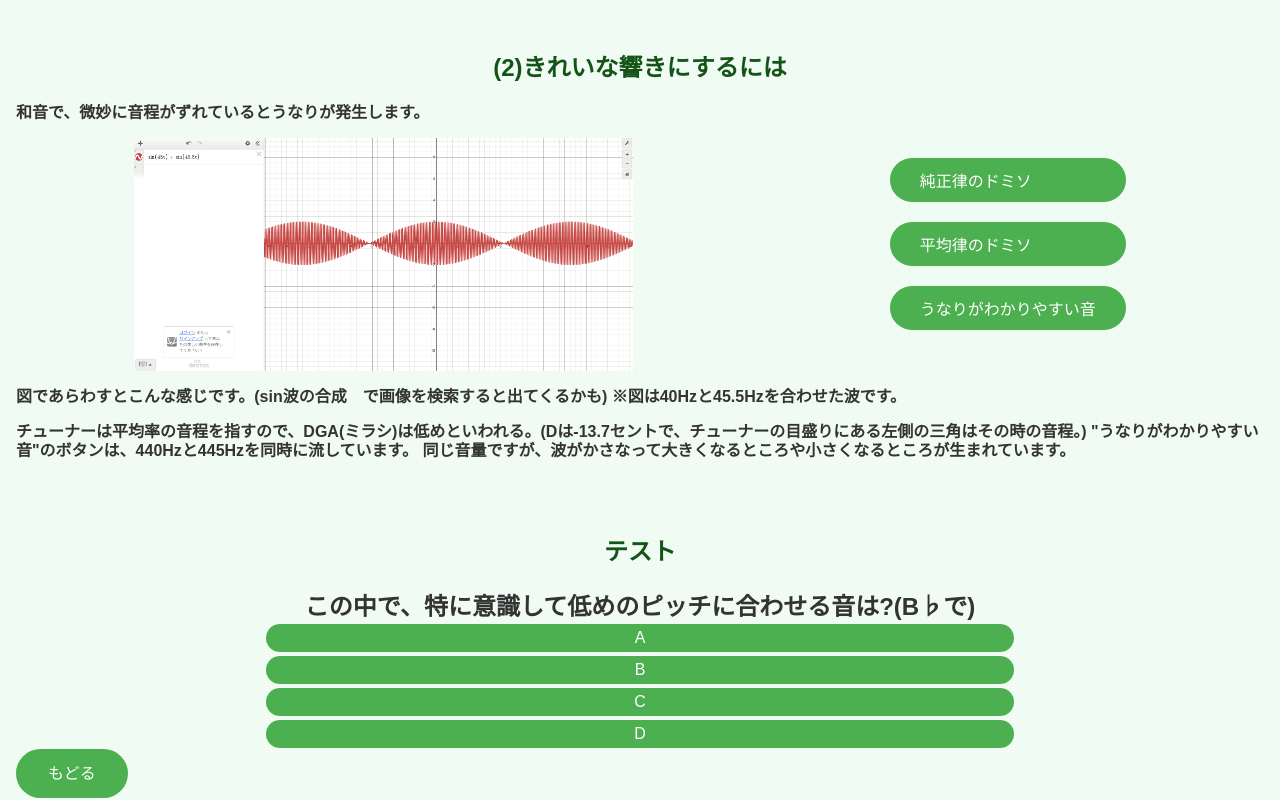
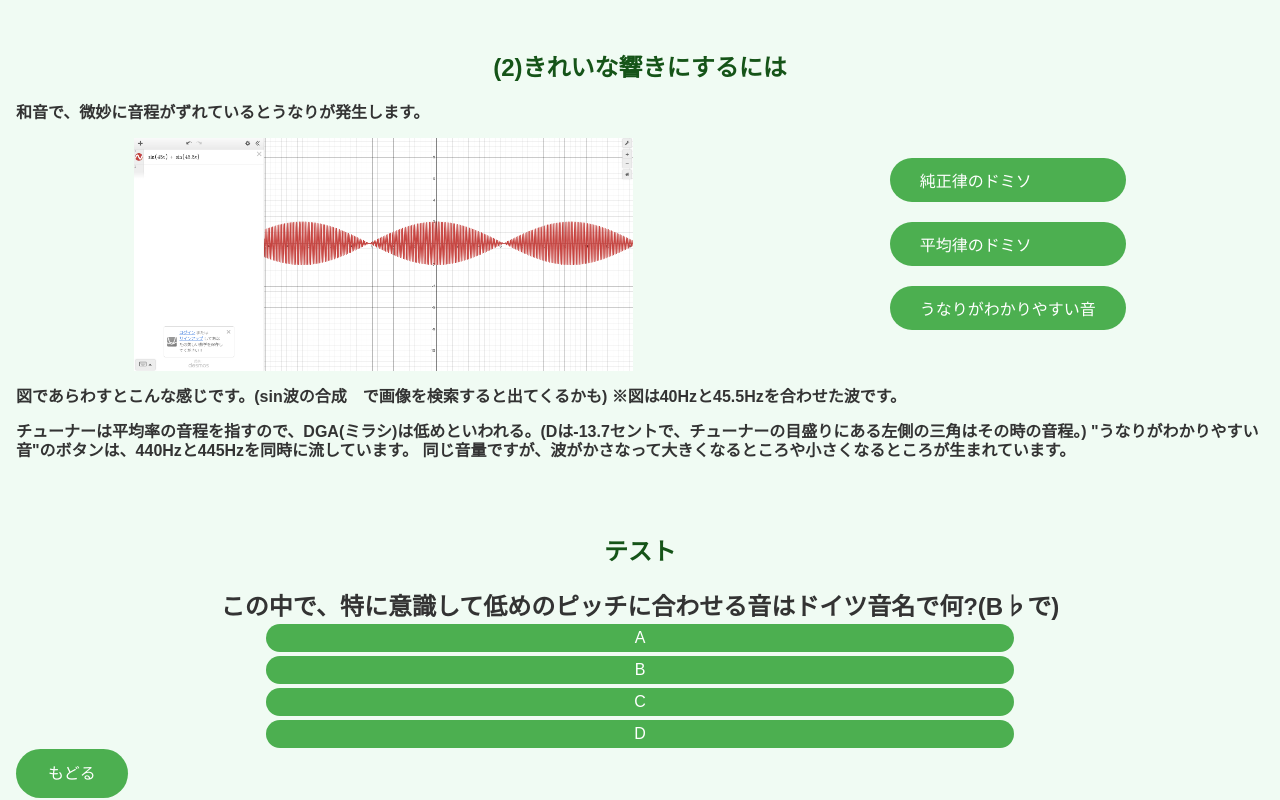
Before and after one commit to masat410/music, a website: page page/chords.html in a window 1280 px wide. Shown: the part 385-1185 px from the top of the page. Drawn offline with Linux system fonts and the light colour scheme.

Commit message:
いったん完成

```diff
--- a/page/chords.html
+++ b/page/chords.html
@@ -98,7 +98,7 @@
     <script>
         const quiz = [
             {
-                question: "この中で、特に意識して低めのピッチに合わせる音は?(B♭で)",
+                question: "この中で、特に意識して低めのピッチに合わせる音はドイツ音名で何?(B♭で)",
                 options: ["A", "B", "C", "D"],
                 answer: 3
             },
```
